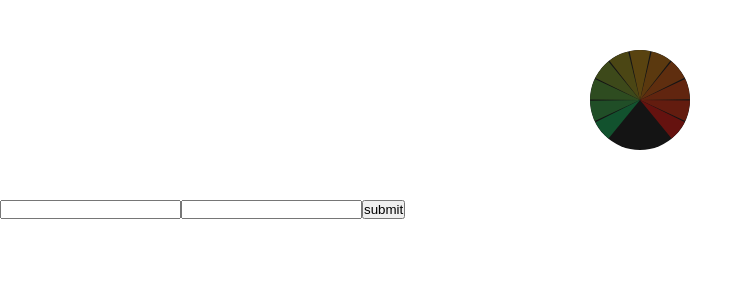
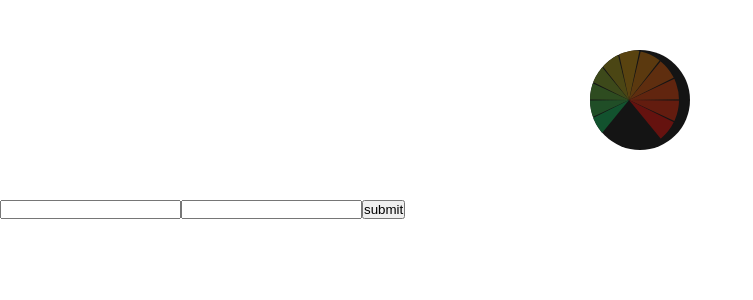
Before and after one commit to Nikolaj-Georgiev/reusable-gauge, a React (Vite) app in the folder second-try-react/gause-index-test/: page / in a window 1280 px wide. Shown: the top 300 px of the page, without its empty margins (0-753 px from the left). Built offline with nearby package versions, Linux system fonts and the light colour scheme.

Commit message:
made the sizing logic

```diff
--- a/second-try-react/gause-index-test/src/components/Gauge.jsx
+++ b/second-try-react/gause-index-test/src/components/Gauge.jsx
@@ -6,7 +6,7 @@ import classes from './Gauge.module.css';
 
 export default function Gauge({ value, size }) {
   const [gaugeSize, setGaugeSize] = useState('');
-  let containerSizeCss = `${classes.container} ${classes[gaugeSize]}`;
+  const containerSizeCss = `${classes.gauge} ${classes[gaugeSize]}`;
 
   useEffect(() => {
     if (size === 'small' || size === 'medium' || size === 'large') {
@@ -16,6 +16,15 @@ export default function Gauge({ value, size }) {
   }, [size]);
 
   return (
+    <>
+      <div className={classes.container}>
+        <div class='center-content'>
+          <p>0</p>
+        </div>
+        <div class='gauge-center-hide'></div>
+        <div class='arrow-wrapper index-0'>
+          <div class='arrow'></div>
+        </div>
         <div className={containerSizeCss}>
           <div className={`${classes.piece} ${classes['piece--00']}`}></div>
           <div className={`${classes.piece} ${classes['piece--01']}`}></div>
@@ -29,5 +38,7 @@ export default function Gauge({ value, size }) {
           <div className={`${classes.piece} ${classes['piece--09']}`}></div>
           <div className={`${classes.piece} ${classes['piece--010']}`}></div>
         </div>
+      </div>
+    </>
   );
 }
```
Lines whose indentation alone changed are shown as unchanged.
